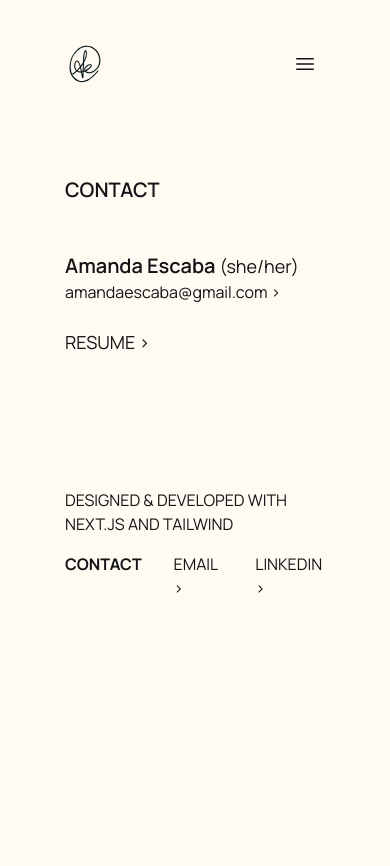
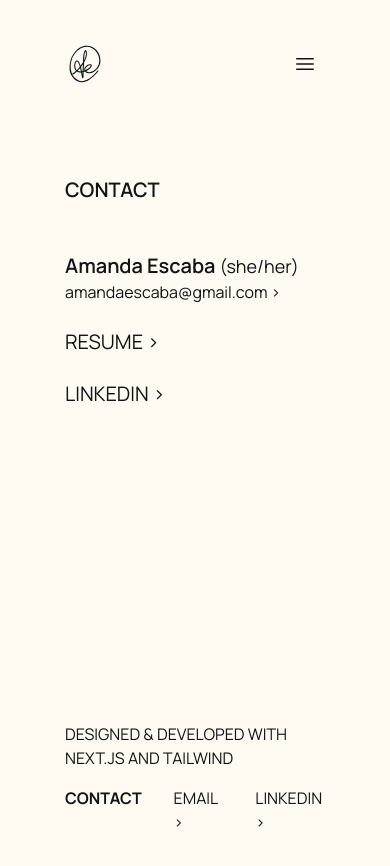
Before and after one commit to aescaba/portfolio, a Next.js app: page /contact in a window 390 px wide. Before the commit the page ends 844 px from the top, so only its background shows below. Built offline with nearby package versions, Linux system fonts and the light colour scheme.

Commit message:
style/format contact page

```diff
--- a/pages/contact.js
+++ b/pages/contact.js
@@ -9,7 +9,7 @@ export default function Contact() {
 
       <PageTitle title={"Contact"} />
 
-      <div>
+      <div className="h-[40vh]">
 
         <h2 className="text-xl font-semibold">
           Amanda Escaba <span className="font-normal text-lg">&#40;she/her&#41;</span>
@@ -19,10 +19,15 @@ export default function Contact() {
           <Link href="mailto:amandaescaba@gmail.com">amandaescaba@gmail.com &gt;</Link>
         </p>
 
-        <div className="flex flex-row mt-6 space-x-4">
+        <div className="flex flex-col lg:flex-row mt-6 space-y-6 lg:space-x-6 uppercase text-xl lg:text-lg">
           <a href="https://drive.google.com/file/d/1YuvgyURkuiX-TyeJXHtA8w7q7M-AIOpa/view?usp=sharing" target="_blank" rel="noreferrer"
           >
-           <p className="text-lg uppercase transition ease-in-out delay-75 hover:text-blueberry">Resume &gt;</p>
+            <p className="transition ease-in-out delay-75 hover:text-blueberry">Resume &gt;</p>
+          </a>
+
+          <a href="https://www.linkedin.com/in/aescaba/" target="_blank" rel="noreferrer"
+          >
+            <p className="transition ease-in-out delay-75 hover:text-blueberry">LinkedIn &gt;</p>
           </a>
 
           {/* <button class="saturate-0 hover:saturate-100 transition ease-in-out delay-25">
```
